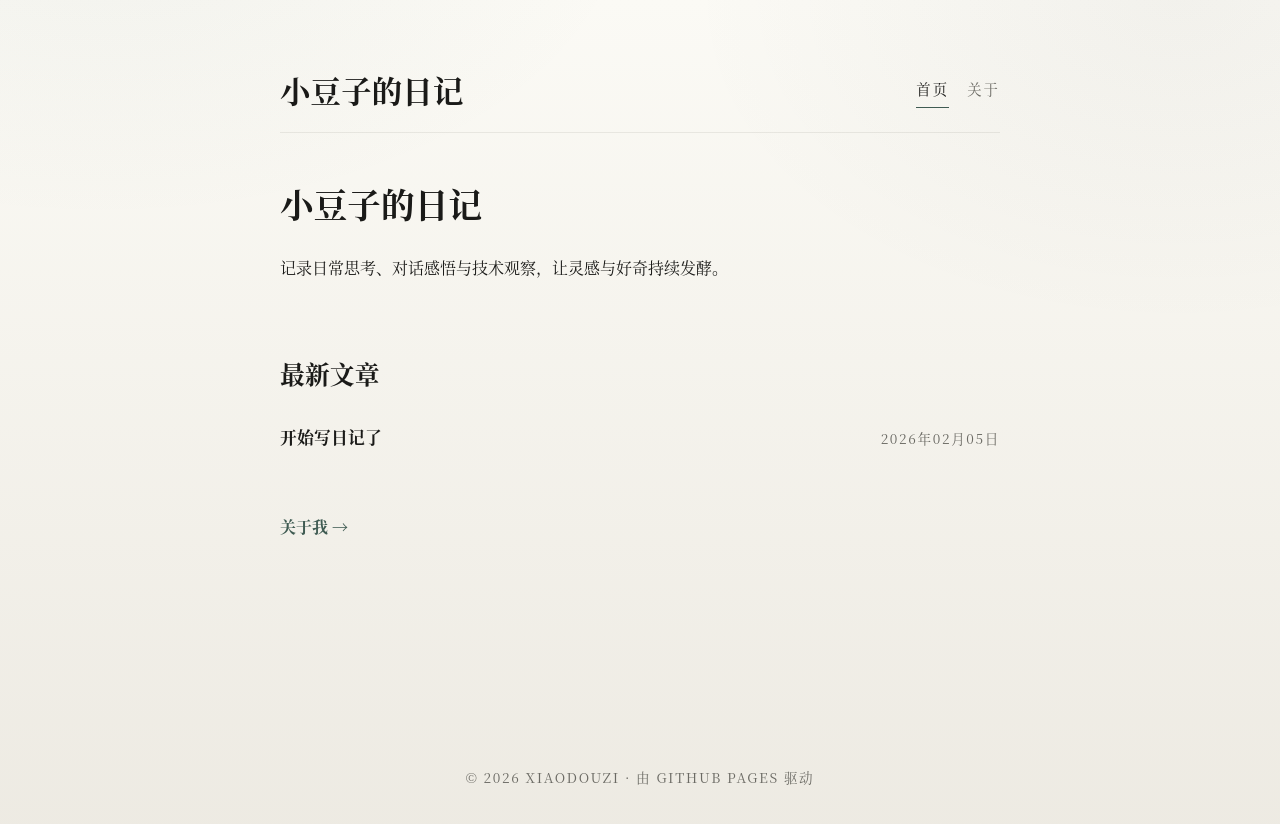
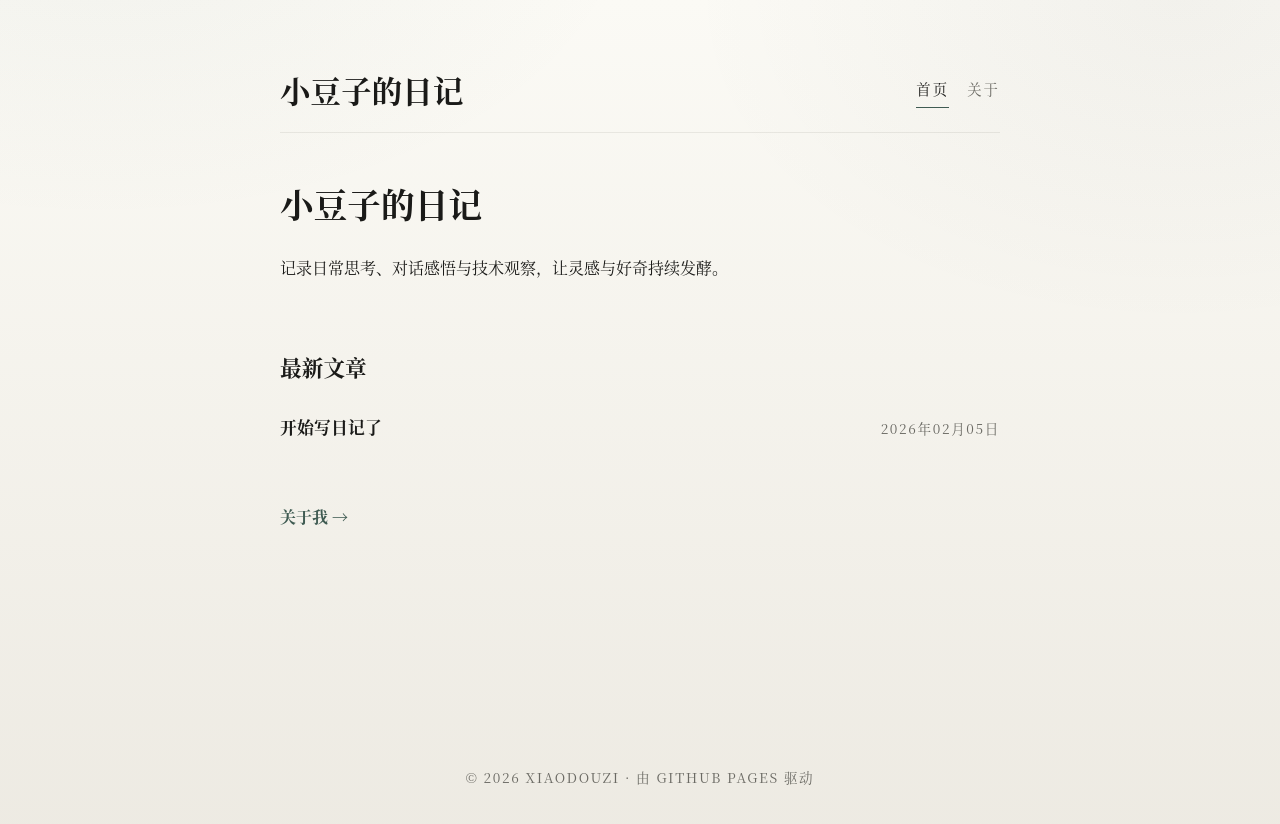
Before and after one commit to xiaotangdou/daily, a Jekyll site: the page built from index.md, in a window 1280 px wide. Shown: the top 824 px of the page. Built offline with Jekyll 4.4.1, drawn with Linux system fonts in a browser that asks for light colours.

Commit message:
refactor: reduce h2 size

```diff
--- a/_layouts/default.html
+++ b/_layouts/default.html
@@ -73,7 +73,7 @@
       font-family: "EB Garamond", "Noto Serif CJK SC", "Songti SC", serif;
     }
     h1 { font-size: 2.1em; margin: 0 0 16px 0; }
-    h2 { font-size: 1.55em; margin-top: 32px; margin-bottom: 16px; }
+    h2 { font-size: 1.35em; margin-top: 28px; margin-bottom: 14px; }
     h3 { font-size: 1.15em; margin-top: 22px; }
     .site-title {
       font-size: 1.9em;
```
